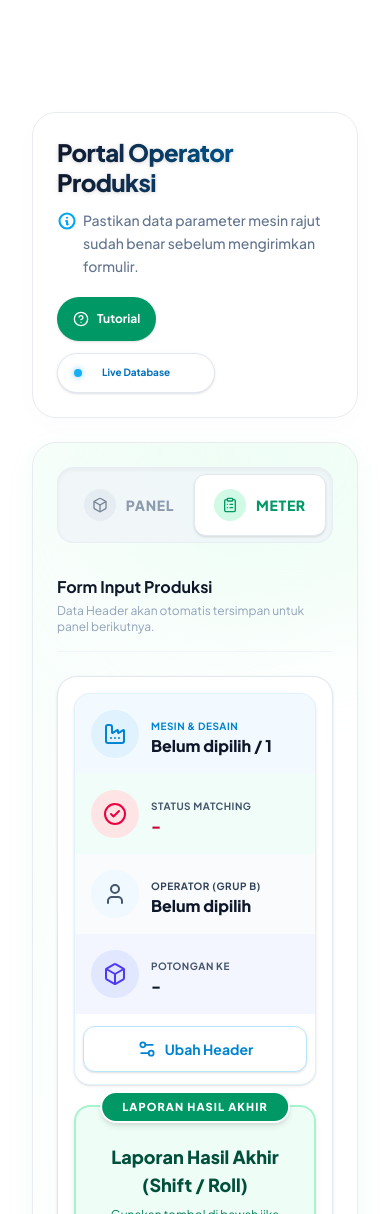
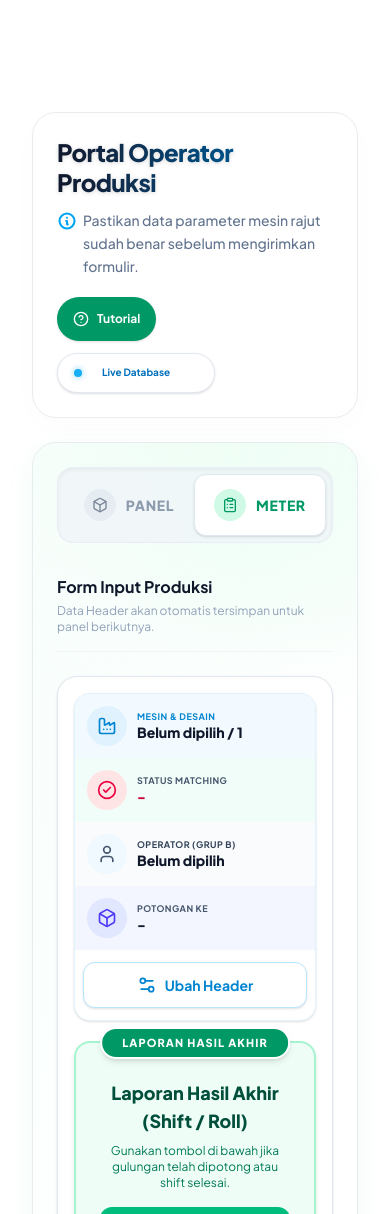
Before and after one commit to itdentelle/dji, a Next.js app: page /input-meter in a window 390 px wide. Shown: the top 1214 px of the page. Built offline with nearby package versions, Linux system fonts and the light colour scheme; no server answers; the database is empty.

Commit message:
Make HeaderSummaryCard more responsive to prevent text overlap on tablets

```diff
--- a/components/forms/HeaderSummaryCard.tsx
+++ b/components/forms/HeaderSummaryCard.tsx
@@ -37,61 +37,61 @@ export default function HeaderSummaryCard({
     return (
       <div className="bg-white border border-sky-100 rounded-2xl shadow-sm overflow-hidden mb-0">
         <div className="grid grid-cols-1 sm:grid-cols-2">
-          <div className="flex items-center gap-3 p-4 sm:p-5 bg-sky-50/80">
-            <div className="w-12 h-12 rounded-full bg-sky-100 text-sky-600 flex items-center justify-center shrink-0">
-              <Factory className="w-6 h-6" />
+          <div className="flex items-center gap-2.5 sm:gap-3 p-3 sm:p-4 lg:p-5 bg-sky-50/80">
+            <div className="w-10 h-10 sm:w-12 sm:h-12 rounded-full bg-sky-100 text-sky-600 flex items-center justify-center shrink-0">
+              <Factory className="w-5 h-5 sm:w-6 sm:h-6" />
             </div>
-            <div className="min-w-0">
-              <span className="text-[10px] font-bold text-sky-600 uppercase tracking-wider">
+            <div className="min-w-0 flex-1">
+              <span className="block text-[9px] sm:text-[10px] font-bold text-sky-600 uppercase tracking-wider truncate">
                 Mesin & Desain
               </span>
-              <p className="text-base font-black text-slate-900 leading-tight truncate">
+              <p className="text-sm sm:text-base font-black text-slate-900 leading-tight truncate">
                 {nomorMc || "Belum dipilih"} / {design || "-"}
               </p>
             </div>
           </div>
 
-          <div className="flex items-center gap-3 p-4 sm:p-5 bg-emerald-50/70">
+          <div className="flex items-center gap-2.5 sm:gap-3 p-3 sm:p-4 lg:p-5 bg-emerald-50/70">
             <div
-              className={`w-12 h-12 rounded-full flex items-center justify-center shrink-0 ${statusMatching === "OK" ? "bg-emerald-100 text-emerald-600" : "bg-rose-100 text-rose-600"}`}
+              className={`w-10 h-10 sm:w-12 sm:h-12 rounded-full flex items-center justify-center shrink-0 ${statusMatching === "OK" ? "bg-emerald-100 text-emerald-600" : "bg-rose-100 text-rose-600"}`}
             >
-              <CheckCircle2 className="w-6 h-6" />
+              <CheckCircle2 className="w-5 h-5 sm:w-6 sm:h-6" />
             </div>
-            <div className="min-w-0">
-              <span className="text-[10px] font-bold text-slate-600 uppercase tracking-wider">
+            <div className="min-w-0 flex-1">
+              <span className="block text-[9px] sm:text-[10px] font-bold text-slate-600 uppercase tracking-wider truncate">
                 Status Matching
               </span>
               <p
-                className={`text-base font-black leading-tight truncate ${statusMatching === "OK" ? "text-emerald-700" : "text-rose-700"}`}
+                className={`text-sm sm:text-base font-black leading-tight truncate ${statusMatching === "OK" ? "text-emerald-700" : "text-rose-700"}`}
               >
                 {statusMatching || "-"}
               </p>
             </div>
           </div>
 
-          <div className="flex items-center gap-3 p-4 sm:p-5 bg-slate-50/80">
-            <div className="w-12 h-12 rounded-full bg-sky-50 text-slate-600 flex items-center justify-center shrink-0">
-              <User className="w-6 h-6" />
+          <div className="flex items-center gap-2.5 sm:gap-3 p-3 sm:p-4 lg:p-5 bg-slate-50/80">
+            <div className="w-10 h-10 sm:w-12 sm:h-12 rounded-full bg-sky-50 text-slate-600 flex items-center justify-center shrink-0">
+              <User className="w-5 h-5 sm:w-6 sm:h-6" />
             </div>
-            <div className="min-w-0">
-              <span className="text-[10px] font-bold text-slate-700 uppercase tracking-wider">
+            <div className="min-w-0 flex-1">
+              <span className="block text-[9px] sm:text-[10px] font-bold text-slate-700 uppercase tracking-wider truncate">
                 Operator (Grup {shiftName})
               </span>
-              <p className="text-base font-black text-slate-900 leading-tight truncate">
+              <p className="text-sm sm:text-base font-black text-slate-900 leading-tight truncate">
                 {operatorName || "Belum dipilih"}
               </p>
             </div>
           </div>
 
-          <div className="flex items-center gap-3 p-4 sm:p-5 bg-indigo-50/70">
-            <div className="w-12 h-12 rounded-full bg-indigo-100 text-indigo-600 flex items-center justify-center shrink-0">
-              <Box className="w-6 h-6" />
+          <div className="flex items-center gap-2.5 sm:gap-3 p-3 sm:p-4 lg:p-5 bg-indigo-50/70">
+            <div className="w-10 h-10 sm:w-12 sm:h-12 rounded-full bg-indigo-100 text-indigo-600 flex items-center justify-center shrink-0">
+              <Box className="w-5 h-5 sm:w-6 sm:h-6" />
             </div>
-            <div className="min-w-0">
-              <span className="text-[10px] font-bold text-slate-600 uppercase tracking-wider">
+            <div className="min-w-0 flex-1">
+              <span className="block text-[9px] sm:text-[10px] font-bold text-slate-600 uppercase tracking-wider truncate">
                 Potongan Ke
               </span>
-              <p className="text-base font-black text-slate-900 leading-tight truncate">
+              <p className="text-sm sm:text-base font-black text-slate-900 leading-tight truncate">
                 {potonganKe || "-"}
               </p>
             </div>
```
